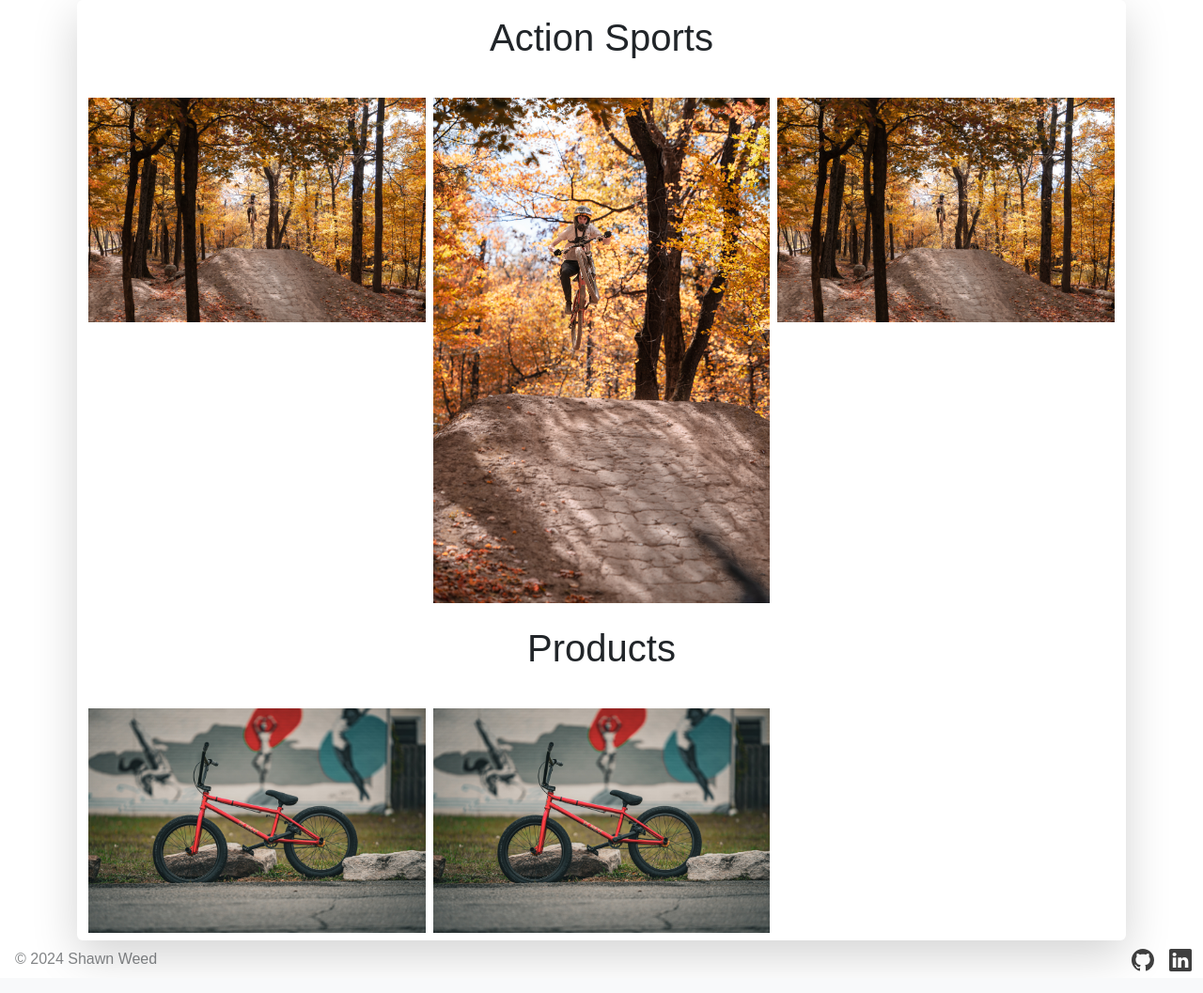
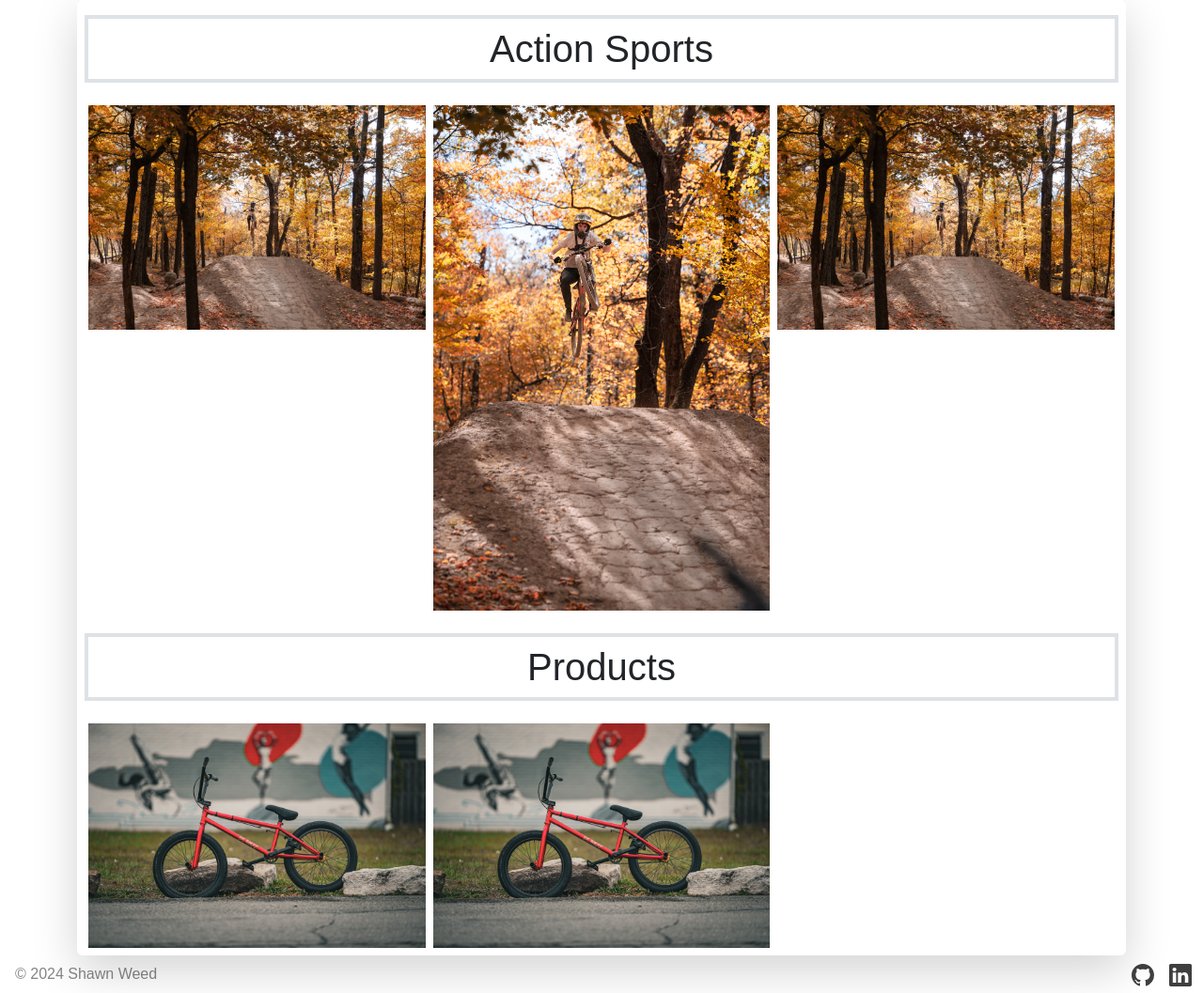
Before and after one commit to shawn-weed/portfolio-website, a Flask app: page /creative/photography in a window 1280 px wide. Shown: the part 56-1113 px from the top of the page at 94% size. Before the commit the page ends 1090 px from the top, so only its background shows below. Run offline with Flask 3, Linux system fonts and the light colour scheme; some libraries are stand-ins or nearby versions.

Commit message:
Style changes on photography page

```diff
--- a/templates/photography.html
+++ b/templates/photography.html
@@ -3,8 +3,8 @@
 {% block content%}
 <div id="gallery">
   <div class='row align-items-start text-center g-2 mb-2'>
-    <h1 class='mt-4 mb-4'>Action Sports</h1>
-    <div class = 'col-sm-12 col-md-4'>
+    <h1 class='mt-4 mb-2 p-2 border border-4'>Action Sports</h1>
+    <div class = 'col-sm-12 col-md-4 mb-4'>
     {% for i in actionImgCol1 %}
       <div class = "vstack">
         <img class = 'img-fluid mt-2' src="../static/images/action/{{i}}" />
@@ -27,7 +27,7 @@
       </div>
   </div>
   <div class='row align-items-start text-center g-2 mb-2'>
-    <h1 class='mt-4 mb-4'>Products</h1>
+    <h1 class='mt-4 mb-2 p-2 border border-4'>Products</h1>
     <div class = 'col-sm-12 col-md-4'>
     {% for i in productsImgCol1 %}
       <div class = "vstack">
```
